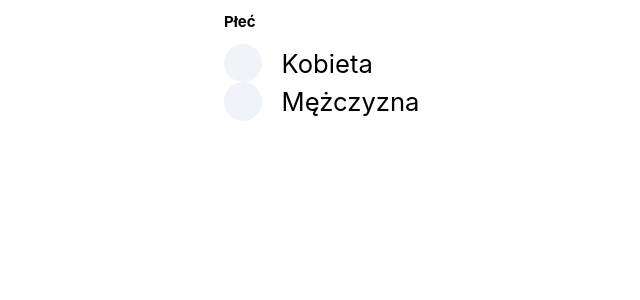
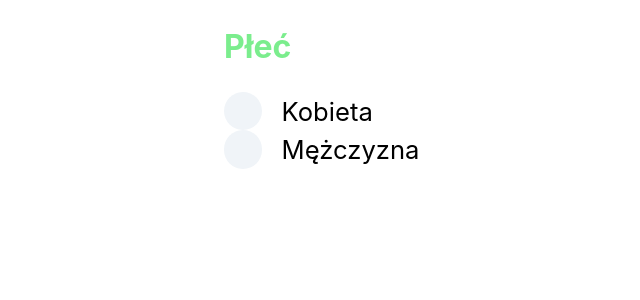
Before and after one commit to KrzysztofBartkiewicz/count-calories-app, a React (Create React App) app: page / in a window 1280 px wide. Shown: the top 300 px of the page, without its empty margins (16-656 px from the left). Built offline with nearby package versions, Linux system fonts and the light colour scheme; a web font is replaced by a local one.

Commit message:
feat: add custom heading component

```diff
--- a/src/components/custom-checkbox/customCheckbox.scss
+++ b/src/components/custom-checkbox/customCheckbox.scss
@@ -23,7 +23,7 @@
 .custom-checkbox__input:checked + .custom-checkbox__label::before {
   background-image: url(../../assets/tick.svg);
   background-repeat: no-repeat;
-  background-size: 2rem;
+  background-size: 1rem;
   background-position: center;
   background-color: var(--primary-color);
 }
--- /dev/null
+++ b/src/components/custom-heading/Heading.jsx
@@ -0,0 +1,7 @@
+import React from 'react';
+
+import './heading.scss';
+
+const Heading = ({ children }) => <h2 className="custom-heading">{children}</h2>;
+
+export default Heading;
--- /dev/null
+++ b/src/components/custom-heading/heading.scss
@@ -0,0 +1,4 @@
+.custom-heading {
+  font-size: 2rem;
+  color: var(--primary-color);
+}
--- a/src/pages/personal-data/PersonalData.jsx
+++ b/src/pages/personal-data/PersonalData.jsx
@@ -1,5 +1,6 @@
 import React, { Component } from 'react';
 import CustomCheckbox from '../../components/custom-checkbox/CustomCheckbox';
+import Heading from '../../components/custom-heading/Heading';
 
 import './personalData.scss';
 
@@ -8,7 +9,7 @@ class PersonalData extends Component {
     return (
       <form className="personal-data">
         <section className="gender">
-          <h2 className="gender__heading">Płeć</h2>
+          <Heading>Płeć</Heading>
           <div className="gender__selection">
             <CustomCheckbox id='female' type='radio' name='gender'>
               {'Kobieta'}
```
